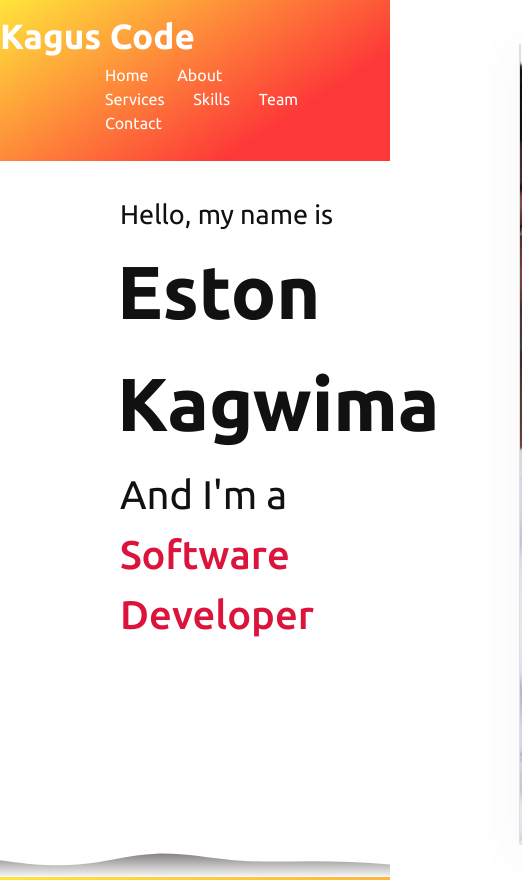
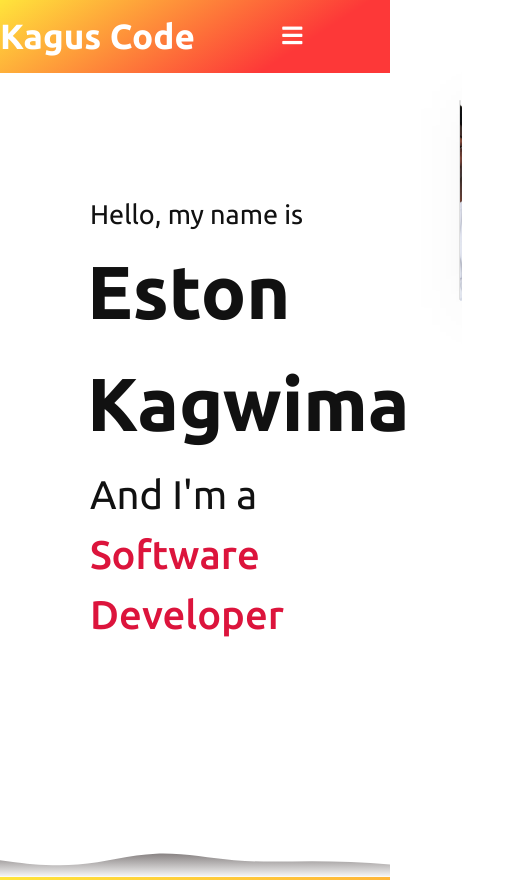
Before and after one commit to kagus-code/Portfolio-landing-page, a plain HTML site: page index.html in a window 390 px wide. Shown: the top 880 px of the page, 522 px wide, since content can reach past the window. Drawn offline with nearby package versions, Linux system fonts and the light colour scheme.

Commit message:
adding responsiveness to image and navbar

```diff
--- a/css/styles.css
+++ b/css/styles.css
@@ -27,6 +27,7 @@
   color: #fff;
   font-size: 35px;
   font-weight: 600;
+  text-decoration: none;
 }
 .navbar .menu li {
   list-style: none;
@@ -36,6 +37,9 @@
   color: #fff;
   font-weight: 500px;
   margin-left: 25px;
+  text-decoration: none;
+  transition: color 0.3s ease;
+
 
 
 }
@@ -44,6 +48,32 @@
   align-items: center;
   justify-content: space-between;
 }
+
+.navbar .menu li a:hover{
+  color: green;
+}
+
+
+
+
+/*
+menu button */
+
+.menu-btn{
+  color: white;
+  font-size: 23px;
+  cursor: pointer;
+  display: none;
+
+}
+
+
+
+
+
+
+
+
 
 /* home section */
 .home{
@@ -169,13 +199,6 @@ margin: auto 0 auto 40px;
 }
 
 
-/* .b-example-divider {
-  height: 3rem;
-  background-color: rgba(0, 0, 0, .1);
-  border: solid rgba(0, 0, 0, .15);
-  border-width: 1px 0;
-  box-shadow: inset 0 .5em 1.5em rgba(0, 0, 0, .1), inset 0 .125em .5em rgba(0, 0, 0, .15);
-} */
 
 
 .card{
@@ -189,6 +212,54 @@ margin: auto 0 auto 40px;
 
 }
 
+@media(max-width: 947px){
+
+
+  .card{
+    width: 50rem;
+    height: 50rem;
+  }
+
+  .distortion{
+    width: 200px;
+    height: 200px;
+    align-self: flex-start;
+  }
+  .max-width{
+    padding: 0 50px;
+  }
+  .menu-btn{
+
+    display: block;
+    z-index: 999;
+
+  }
+  .menu-btn i.active::before{content: "\f00d";}
+
+  .navbar .menu{
+    position: fixed;
+    height: 100vh;
+    width: 100%;
+    left: -100%;
+    top: 0;
+    background:#111;
+    text-align: center;
+    padding-top: 80px;
+    transition: all 0.3s ease;
+
+  }
+  .navbar .menu.active{
+    left: 0;
+  }
+  .navbar .menu li{
+    display: block;
+  }
+  .navbar .menu li a{
+   display: inline-block;
+   margin: 20px 0;
+   font-size: 25px;
+  }
+}
 
 
 
--- a/index.html
+++ b/index.html
@@ -48,6 +48,9 @@
          <li><a href="#">Team</a></li>
          <li><a href="#">Contact</a></li>
        </ul>
+       <div class="menu-btn">
+         <i class="fas fa-bars"></i>
+       </div>
      </div>
    </nav>
 
--- a/js/app.js
+++ b/js/app.js
@@ -7,3 +7,28 @@ new hoverEffect({
   displacementImage: './heightMap.png'
 
 })
+
+// $(document).ready(function(){
+//   $(window).scroll(function(){
+//     if (this.scrollY > 20){
+
+//     }else{
+
+//     }
+//   })
+
+// });
+
+
+
+
+
+$(document).ready(function(){
+  $('.menu-btn').click(function(){
+    $('.navbar .menu').toggleClass("active");
+    $('.menu-btn i').toggleClass("active");
+
+
+  });
+
+});
```
